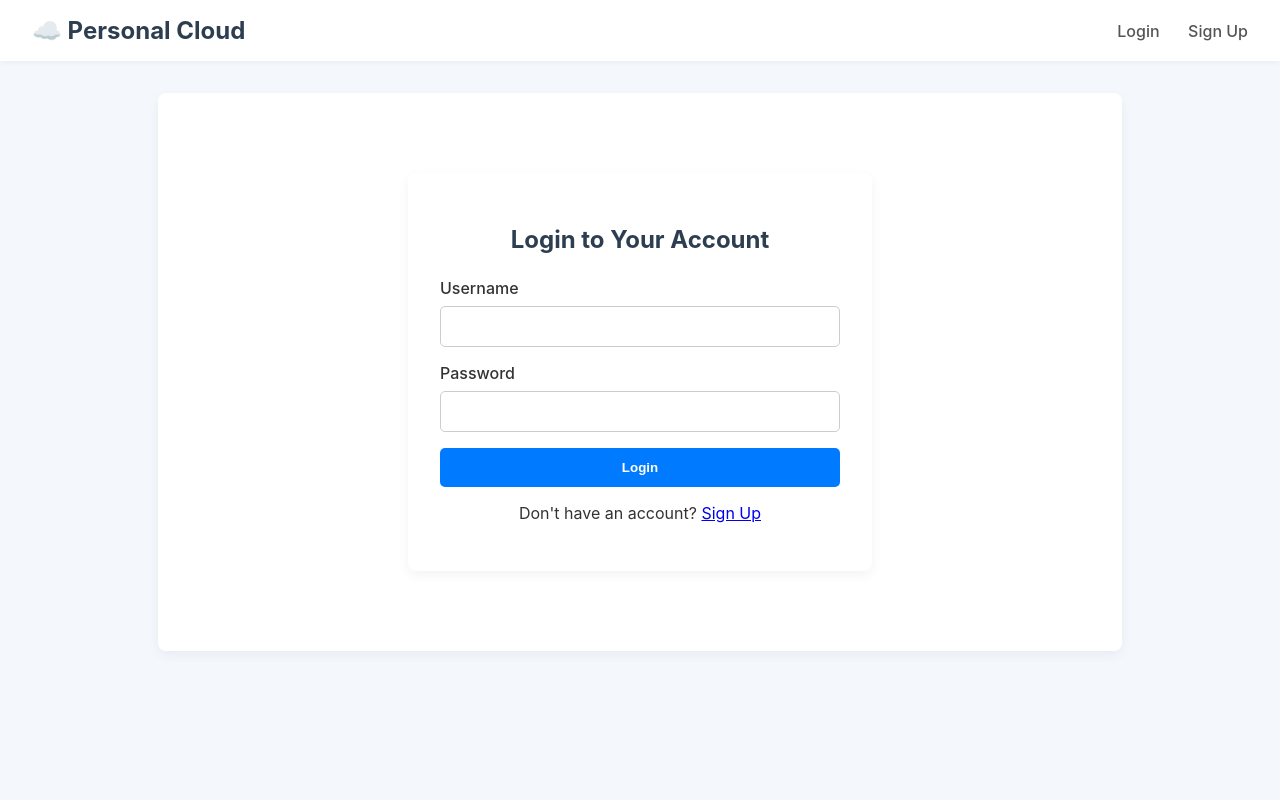
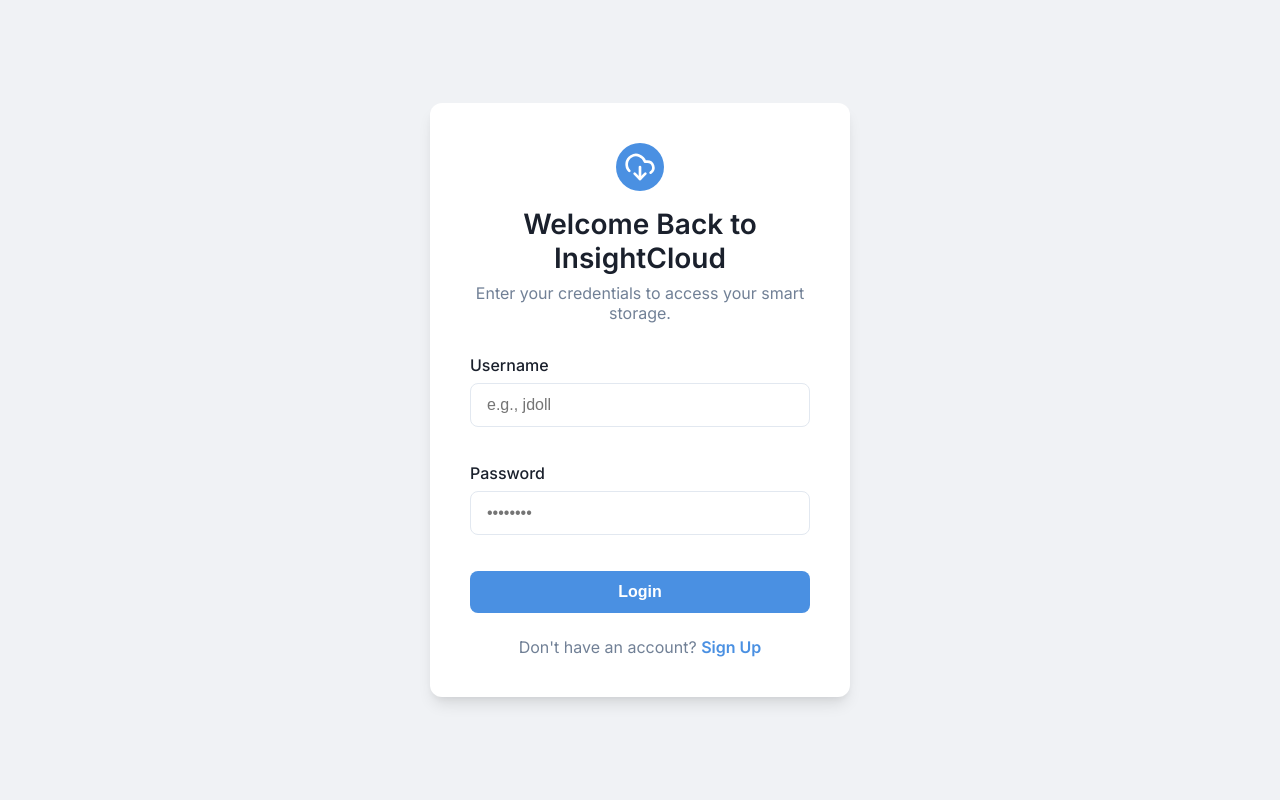
Before and after one commit to jmanish45/personal-cloud-flask, a Flask app: page /login in a window 1280 px wide. Run offline with Flask 3, Linux system fonts and the light colour scheme.

Commit message:
functionalities  achieved

```diff
--- a/app.py
+++ b/app.py
@@ -185,6 +185,17 @@ def download_shared_file(token):
     user_folder = os.path.join(app.config['UPLOAD_FOLDER'], str(file_meta.user_id))
     return send_from_directory(user_folder, file_meta.filename)
 
+@app.route('/debug')
+@login_required
+def debug():
+    files = FileMetadata.query.filter_by(user_id=current_user.id).all()
+    debug_info = {
+        'user_id': current_user.id,
+        'total_files': len(files),
+        'files': [{'filename': f.filename, 'tags': f.tags} for f in files]
+    }
+    return f"<pre>{debug_info}</pre>"
+
 if __name__ == '__main__':
     with app.app_context():
         db.create_all()
--- a/static/style.css
+++ b/static/style.css
@@ -265,3 +265,165 @@ body {
     0% { transform: rotate(0deg); }
     100% { transform: rotate(360deg); }
 }
+/* --- Global Reset & Theme --- */
+:root {
+    --primary-color: #4A90E2;
+    --background-color: #F0F2F5;
+    --card-background: #FFFFFF;
+    --text-color: #1a202c;
+    --muted-text-color: #718096;
+    --border-color: #E2E8F0;
+    --success-color: #38A169;
+    --error-color: #E53E3E;
+    --font-sans: 'Inter', sans-serif;
+}
+
+* {
+    box-sizing: border-box;
+    margin: 0;
+    padding: 0;
+}
+
+body {
+    font-family: var(--font-sans);
+    background-color: var(--background-color);
+    color: var(--text-color);
+}
+
+/* --- Auth Page Layout --- */
+.auth-wrapper {
+    display: flex;
+    justify-content: center;
+    align-items: center;
+    min-height: 100vh;
+    padding: 2rem;
+}
+
+.auth-card {
+    background-color: var(--card-background);
+    border-radius: 12px;
+    box-shadow: 0 10px 15px -3px rgba(0, 0, 0, 0.1), 0 4px 6px -2px rgba(0, 0, 0, 0.05);
+    width: 100%;
+    max-width: 420px;
+    padding: 2.5rem;
+}
+
+.auth-header {
+    text-align: center;
+    margin-bottom: 2rem;
+}
+
+.logo {
+    display: inline-flex;
+    justify-content: center;
+    align-items: center;
+    background-color: var(--primary-color);
+    color: white;
+    width: 48px;
+    height: 48px;
+    border-radius: 50%;
+    margin-bottom: 1rem;
+}
+
+.auth-header h2 {
+    font-size: 1.75rem;
+    font-weight: 600;
+    margin-bottom: 0.5rem;
+}
+
+.auth-header p {
+    color: var(--muted-text-color);
+}
+
+/* --- Forms --- */
+.auth-form {
+    display: flex;
+    flex-direction: column;
+    gap: 1.25rem;
+}
+
+.form-group label {
+    display: block;
+    font-weight: 500;
+    margin-bottom: 0.5rem;
+}
+
+.form-group input {
+    width: 100%;
+    padding: 0.75rem 1rem;
+    border: 1px solid var(--border-color);
+    border-radius: 8px;
+    font-size: 1rem;
+    transition: box-shadow 0.2s, border-color 0.2s;
+}
+
+.form-group input:focus {
+    outline: none;
+    border-color: var(--primary-color);
+    box-shadow: 0 0 0 3px rgba(74, 144, 226, 0.2);
+}
+
+/* --- Buttons --- */
+.btn {
+    display: inline-block;
+    padding: 0.75rem 1.5rem;
+    border: none;
+    border-radius: 8px;
+    font-weight: 600;
+    cursor: pointer;
+    text-align: center;
+    transition: background-color 0.2s ease;
+}
+
+.btn-primary {
+    background-color: var(--primary-color);
+    color: white;
+    width: 100%;
+    font-size: 1rem;
+}
+
+.btn-primary:hover {
+    background-color: #357ABD;
+}
+
+/* --- Auth Switch Link --- */
+.auth-switch {
+    text-align: center;
+    margin-top: 1.5rem;
+}
+
+.auth-switch p {
+    color: var(--muted-text-color);
+}
+
+.auth-switch a {
+    color: var(--primary-color);
+    font-weight: 600;
+    text-decoration: none;
+}
+
+.auth-switch a:hover {
+    text-decoration: underline;
+}
+
+/* --- Flash Messages --- */
+.flash-container {
+    position: absolute;
+    top: 2rem;
+    left: 50%;
+    transform: translateX(-50%);
+    z-index: 100;
+    width: 90%;
+    max-width: 420px;
+}
+.flash {
+    padding: 1rem;
+    margin-bottom: 1rem;
+    border-radius: 8px;
+    color: #fff;
+    text-align: center;
+    box-shadow: 0 4px 6px rgba(0, 0, 0, 0.1);
+}
+.flash-success { background-color: var(--success-color); }
+.flash-error { background-color: var(--error-color); }
+.flash-info { background-color: #3182CE; }
--- /dev/null
+++ b/templates/auth_layout.html
@@ -0,0 +1,27 @@
+<!DOCTYPE html>
+<html lang="en">
+<head>
+    <meta charset="UTF-8">
+    <meta name="viewport" content="width=device-width, initial-scale=1.0">
+    <title>Welcome to InsightCloud</title>
+    <link rel="preconnect" href="https://fonts.googleapis.com">
+    <link rel="preconnect" href="https://fonts.gstatic.com" crossorigin>
+    <link href="https://fonts.googleapis.com/css2?family=Inter:wght@400;500;600;700&display=swap" rel="stylesheet">
+    <link rel="stylesheet" href="{{ url_for('static', filename='style.css') }}">
+</head>
+<body>
+    <div class="auth-wrapper">
+        {% with messages = get_flashed_messages(with_categories=true) %}
+            {% if messages %}
+                <div class="flash-container">
+                {% for category, message in messages %}
+                    <div class="flash flash-{{ category }}">{{ message }}</div>
+                {% endfor %}
+                </div>
+            {% endif %}
+        {% endwith %}
+
+        {% block content %}{% endblock %}
+    </div>
+</body>
+</html>
--- a/templates/login.html
+++ b/templates/login.html
@@ -1,19 +1,27 @@
-{% extends "layout.html" %}
+{% extends "auth_layout.html" %}
 
 {% block content %}
-<div class="auth-container">
-    <h2>Login to Your Account</h2>
-    <form method="POST" action="{{ url_for('login') }}" class="auth-form">
+<div class="auth-card">
+    <div class="auth-header">
+        <div class="logo">
+            <svg width="32" height="32" viewBox="0 0 24 24" fill="none" stroke="currentColor" stroke-width="2" stroke-linecap="round" stroke-linejoin="round"><path d="M4 14.899A7 7 0 1 1 15.71 8h1.79a4.5 4.5 0 0 1 2.5 8.242"></path><path d="M12 12v9"></path><path d="M8 17l4 4 4-4"></path></svg>
+        </div>
+        <h2>Welcome Back to InsightCloud</h2>
+        <p>Enter your credentials to access your smart storage.</p>
+    </div>
+    <form class="auth-form" method="POST" action="{{ url_for('login') }}">
         <div class="form-group">
             <label for="username">Username</label>
-            <input type="text" id="username" name="username" required>
+            <input type="text" id="username" name="username" placeholder="e.g., jdoll" required>
         </div>
         <div class="form-group">
             <label for="password">Password</label>
-            <input type="password" id="password" name="password" required>
+            <input type="password" id="password" name="password" placeholder="••••••••" required>
         </div>
         <button type="submit" class="btn btn-primary">Login</button>
     </form>
-    <p class="auth-switch">Don't have an account? <a href="{{ url_for('signup') }}">Sign Up</a></p>
+    <div class="auth-switch">
+        <p>Don't have an account? <a href="{{ url_for('signup') }}">Sign Up</a></p>
+    </div>
 </div>
 {% endblock %}
```
Also changed, not shown: ai_utils.py (+46 -56 lines), check_models.py (added, +34 -0 lines), test_categorization.py (added, +64 -0 lines), test_gemini.py (added, +43 -0 lines), templates/layout.html (line endings or trailing spaces).
